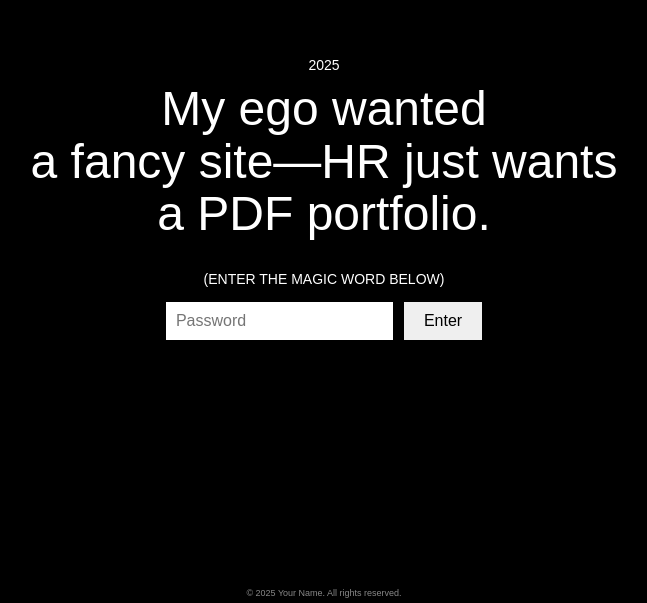
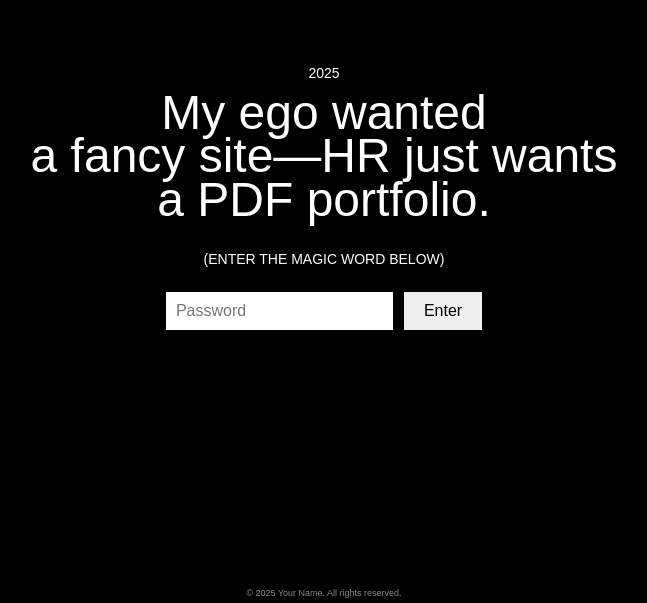
Before and after one commit to notnike/eduardoenrique.com, a plain HTML site: page index.html in a window 1280 px wide. Shown: the part 197-800 px from the top of the page, without its empty margins (316-963 px from the left). Drawn offline with Linux system fonts and the light colour scheme.

Commit message:
Update index.html

```diff
--- a/index.html
+++ b/index.html
@@ -27,7 +27,7 @@
 
     .headline {
       font-size: 48px; /* 👈 Main title size */
-      line-height: 1.1; /* 👈 Line spacing */
+      line-height: 0.9; /* 👈 Line spacing */
       text-align: center;
       max-width: 90%;
     }
@@ -41,8 +41,8 @@
     .login-row {
       display: flex;
       gap: 11px;             /* 👈 Space between input and button */
-      margin-top: 15px;
-      margin-bottom: 9px;    /* 👈 Distance to footer (matches footer font size) */
+      margin-top: 25px;
+      margin-bottom: 11px;    /* 👈 Distance to footer (matches footer font size) */
     }
 
     input[type="password"] {
```
